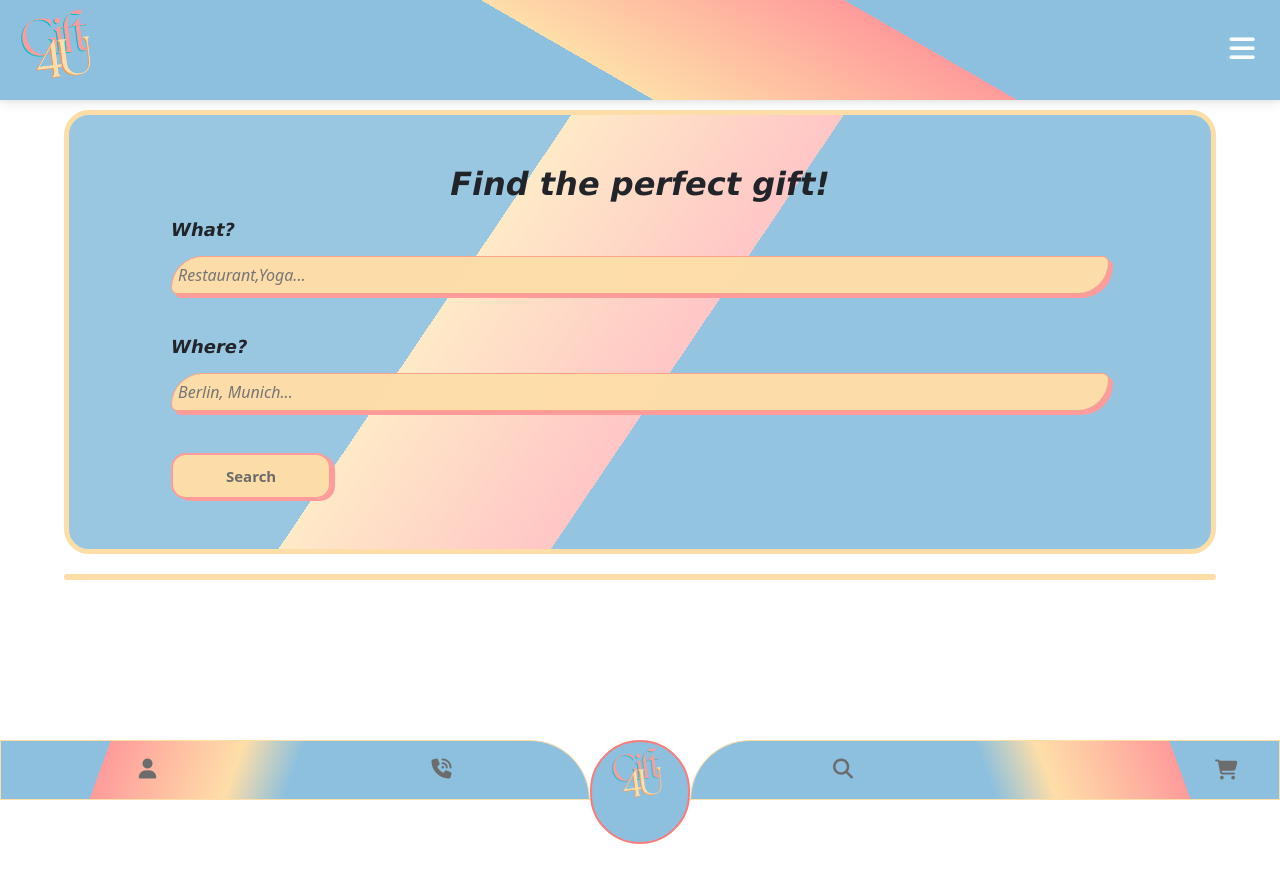
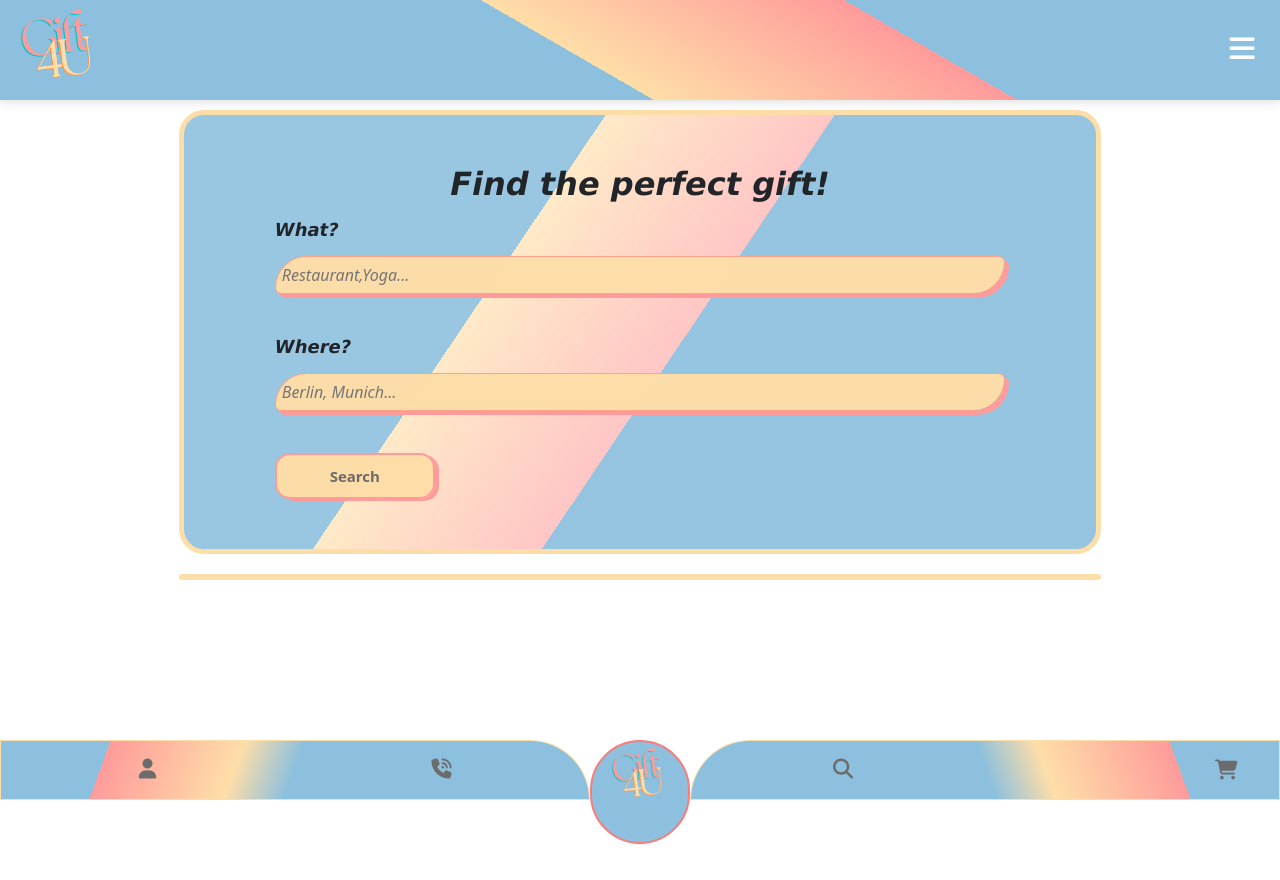
Before and after one commit to Wageiha/gift4u-shop-fe, a React (Create React App) app: page /voucher/search in a window 1280 px wide. Built offline with nearby package versions, Linux system fonts and the light colour scheme.

Commit message:
fe-update-2

```diff
--- a/src/App.css
+++ b/src/App.css
@@ -13,12 +13,20 @@
    height:auto;
    flex-direction: column;
    height: fit-content;
+ }
 
 
 
+ @media screen and (min-width: 992px) {
+  .App {
+      width: 80%;
+      margin: auto;
+
+    }
+  }
 
 
- }
+
 
 
  .form-container, .login-form , .register-form {
--- a/src/components/PayPalPaymentModal.jsx
+++ b/src/components/PayPalPaymentModal.jsx
@@ -38,7 +38,7 @@ const PayPalPayment = (props) => {
           // use the "body" param to optionally pass additional order information
           // like product ids and quantities
           body: JSON.stringify({
-           price: totalPrice
+           cart: cartList
           })
         }
       );
--- a/src/components/Profile.jsx
+++ b/src/components/Profile.jsx
@@ -17,6 +17,8 @@ const Profile = () => {
   const [errorMessage, setErrorMessage] = useState("");
   const [profile, setProfile] = useState({});
   const [successMessage, setSuccessMessage] = useState("");
+
+  const location = useLocation().pathname;
 
   let token;
 
@@ -58,7 +60,7 @@ const Profile = () => {
     }
 
      //console.log(Array.from(userData));
-     console.log("profile", profile.avatar);
+    /*  console.log("profile", profile.avatar); */
 
 
     axios
@@ -68,7 +70,7 @@ const Profile = () => {
         configuration
       )
       .then((res) => {
-        navigate(0)
+        navigate(location)
         setSuccessMessage(res.data);
       })
       .catch((err) => {
--- a/src/components/SelectVoucherPage.jsx
+++ b/src/components/SelectVoucherPage.jsx
@@ -149,7 +149,7 @@ const SelectVoucherPage = () => {
   const submitHandler = ()=> {
     if (savedVoucher.description && !savedVoucher.shops) {
        cartItem = {
-        _id: id? savedCartItem._id : savedVoucher._id,
+        item_id: id? savedCartItem._id : savedVoucher._id,
         name: id? savedCartItem.name : savedVoucher.name,
         category: id? savedCartItem.category : savedVoucher.category,
         card: cardWithPricePath? cardWithPricePath : savedVoucher.card,
@@ -166,7 +166,7 @@ const SelectVoucherPage = () => {
     }
     else if (!savedVoucher.description && savedVoucher.shops){
       cartItem = {
-        _id: id? savedCartItem._id : savedVoucher._id,
+        item_id: id? savedCartItem._id : savedVoucher._id,
         name: id? savedCartItem.name : savedVoucher.name,
         category: id? savedCartItem.category : savedVoucher.category,
         card: cardWithPricePath? cardWithPricePath : savedVoucher.card,
```
